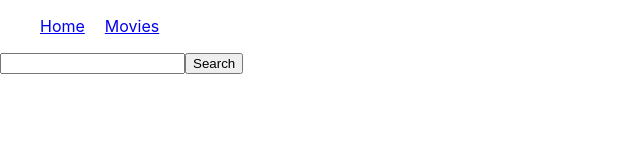
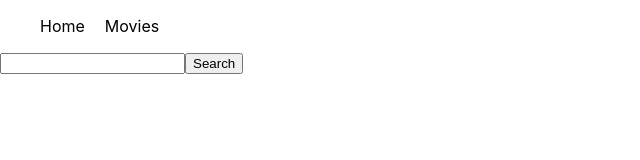
Before and after one commit to apav2086/goit-react-hw-05-movies, a React (Create React App) app: page /goit-react-hw-05-movies/movies in a window 1280 px wide. Shown: the top 160 px of the page, without its empty margins (0-640 px from the left). Built offline with nearby package versions, Linux system fonts and the light colour scheme.

Commit message:
go back button fix

```diff
--- a/src/components/Header.jsx
+++ b/src/components/Header.jsx
@@ -1,20 +1,15 @@
 import { NavLink } from 'react-router-dom';
+import css from '../styles/header.module.css';
 export default function Header() {
   return (
-    <div
-      style={{
-        display: 'flex',
+    <div className={css.header}>
 
-      }}
-    >
-
-      <ul style={{ display: 'flex',  justifyContent: 'space-between',
-        listStyle: 'none',  }}>
-        <li style={{marginRight: '20px', }}>
-          <NavLink className="nav" to="/" >Home</NavLink>
+      <ul className={css.list}>
+        <li className={css.item}>
+          <NavLink className={css.nav} to="/" >Home</NavLink>
         </li>
         <li>
-          <NavLink className="nav" to="/Movies" >Movies</NavLink>
+          <NavLink className={css.nav} to="/Movies" >Movies</NavLink>
         </li>
 
       </ul>
--- a/src/styles/header.module.css
+++ b/src/styles/header.module.css
@@ -0,0 +1,20 @@
+.header {
+    display: flex;
+}
+.list {
+    display: flex;
+     justify-content: space-between;
+    list-style: none;
+}
+.item {
+    margin-right: 20px;
+}
+.nav {
+    color: black;
+    text-decoration: none;
+}
+.nav.active {
+    color: red;
+    text-decoration: none;
+
+}
```
